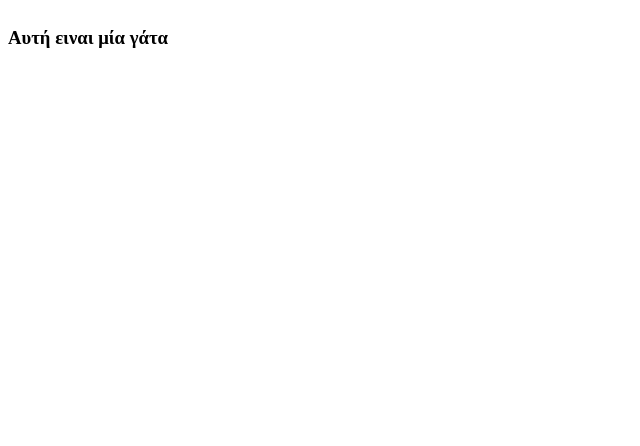
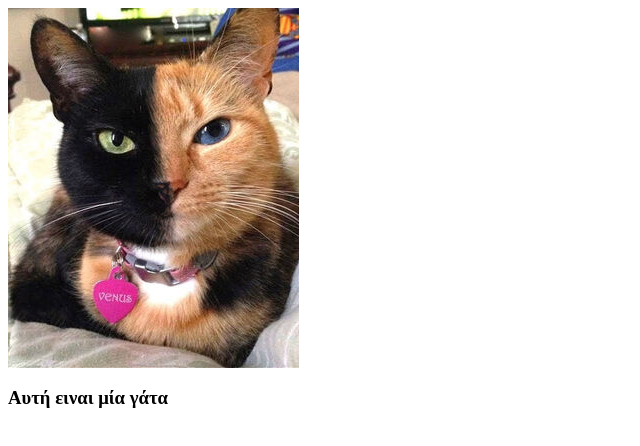
Before and after one commit to trinity-coyote/COYOTEDOJO, a plain HTML site: page index.html in a window 1280 px wide. Shown: the whole page, without its empty margins (0-640 px from the left). Drawn offline with Linux system fonts and the light colour scheme.

Commit message:
Update index.html

```diff
--- a/index.html
+++ b/index.html
@@ -6,7 +6,7 @@
 <body>
 
 <p>
-<img scr="CAT.png">
+<img src="CAT.png">
 </p>
 
 <p><h3>
```
